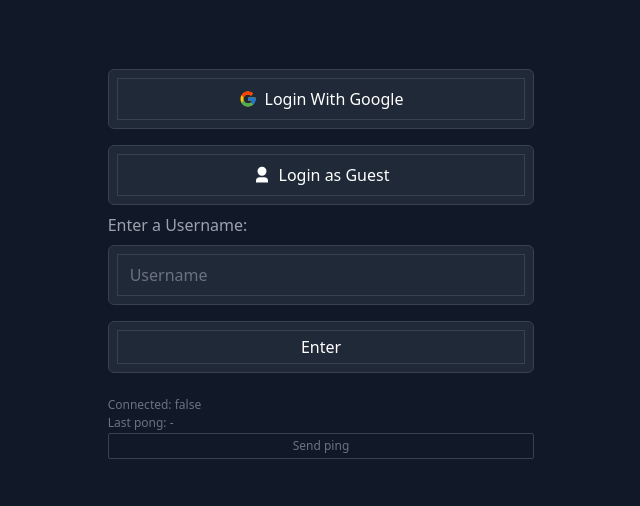
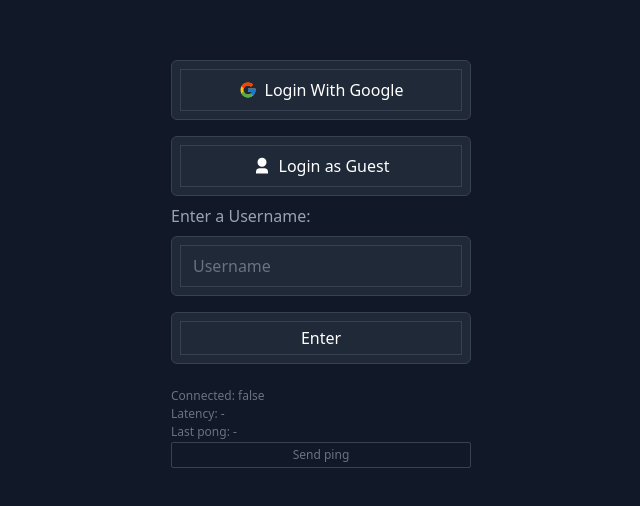
Before and after one commit to PeterSYoo/chatroom-frontend-vite-tailwind, a React (Vite) app: page / in a window 1280 px wide. Shown: the part 160-666 px from the top of the page, without its empty margins (319-959 px from the left). Built offline with nearby package versions, Linux system fonts and the light colour scheme; no server answers.

Commit message:
feat: Adds latency event calculated from socket on event ping event time, and subtracting from the latency time being set on the backend then returning the difference to the client.

```diff
--- a/src/Router.tsx
+++ b/src/Router.tsx
@@ -8,6 +8,7 @@ const Router = () => {
   const [socket, setSocket] = useState<any>(io(import.meta.env.VITE_APP));
   const [isConnected, setIsConnected] = useState<any>(socket.connected);
   const [lastPong, setLastPong] = useState<any>(null);
+  const [latency, setLatency] = useState<string>('');
   const [username, setUsername] = useState<string>('');
   const [room, setRoom] = useState<string>('1');
 
@@ -34,7 +35,8 @@ const Router = () => {
       setIsConnected(false);
     });
 
-    socket.on('pong', () => {
+    socket.on('pong', (latency: any) => {
+      setLatency(latency.toString());
       setLastPong(new Date().toISOString());
     });
 
@@ -47,7 +49,7 @@ const Router = () => {
   }, []);
 
   const sendPing = () => {
-    socket.emit('ping');
+    socket.emit('ping', Date.now());
   };
 
   return (
@@ -58,6 +60,7 @@ const Router = () => {
           <Login
             isConnected={isConnected}
             lastPong={lastPong}
+            latency={latency}
             sendPing={sendPing}
             setUsername={setUsername}
             joinRoom={joinRoom}
--- a/src/pages/Login.tsx
+++ b/src/pages/Login.tsx
@@ -5,6 +5,7 @@ import { RiUser3Fill } from 'react-icons/ri';
 const Login = ({
   isConnected,
   lastPong,
+  latency,
   sendPing,
   setUsername,
   joinRoom,
@@ -16,7 +17,7 @@ const Login = ({
     <>
       <div className="h-screen min-w-screen bg-gray-900">
         <div className="w-full h-full flex flex-col justify-center items-center gap-6">
-          <div className="flex flex-col justify-center items-center mt-10 w-1/3 gap-2">
+          <div className="flex flex-col justify-center items-center mt-10 w-[300px] gap-2">
             {/* Login With Google */}
             <Link
               to={{
@@ -67,8 +68,9 @@ const Login = ({
               </button>
             </Link>
           </div>
-          <div className="text-xs text-gray-500 w-1/3 flex flex-col gap-0.5">
+          <div className="text-xs text-gray-500 w-[300px]  flex flex-col gap-0.5">
             <p>Connected: {'' + isConnected}</p>
+            <p>Latency: {latency ? `${latency} ms` : '-'}</p>
             <p>Last pong: {lastPong || '-'}</p>
             <button
               className="flex justify-center items-center border border-gray-700 hover:bg-gray-900 px-2 py-1 rounded-sm"
```
